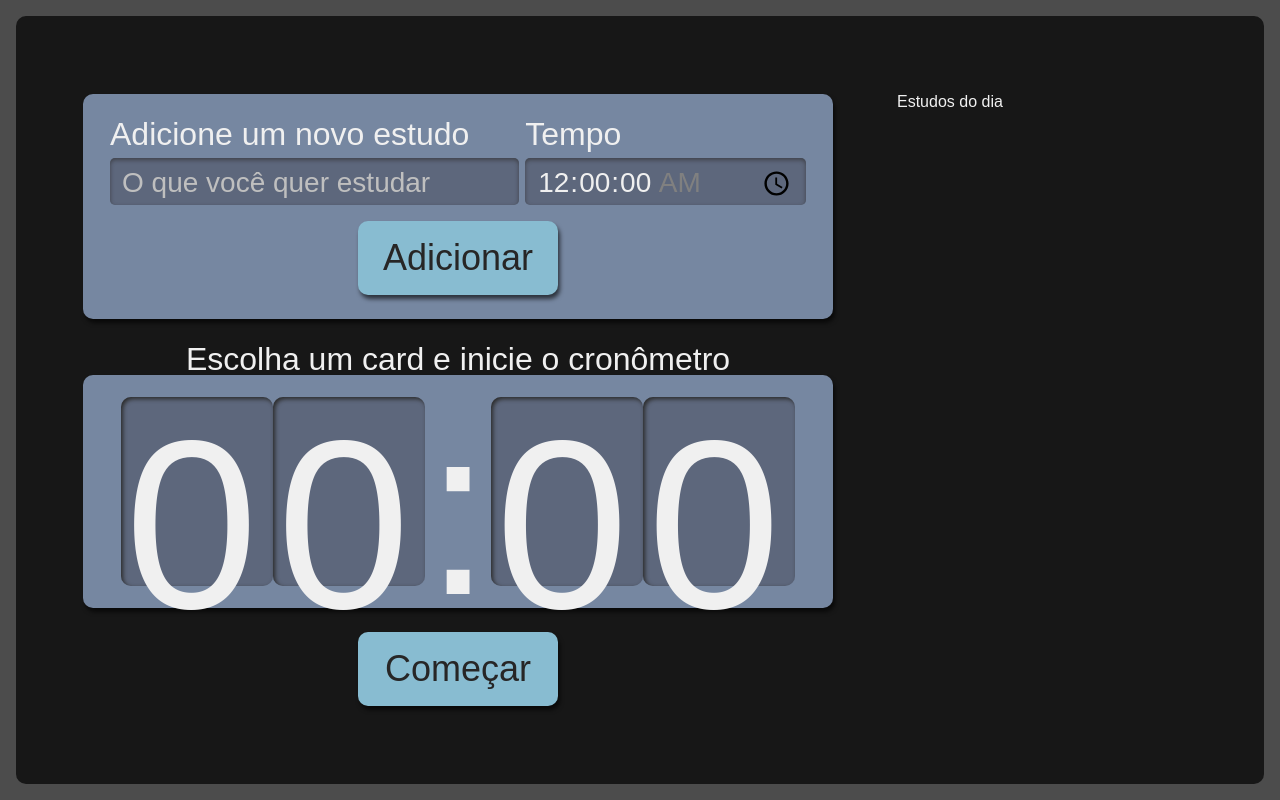
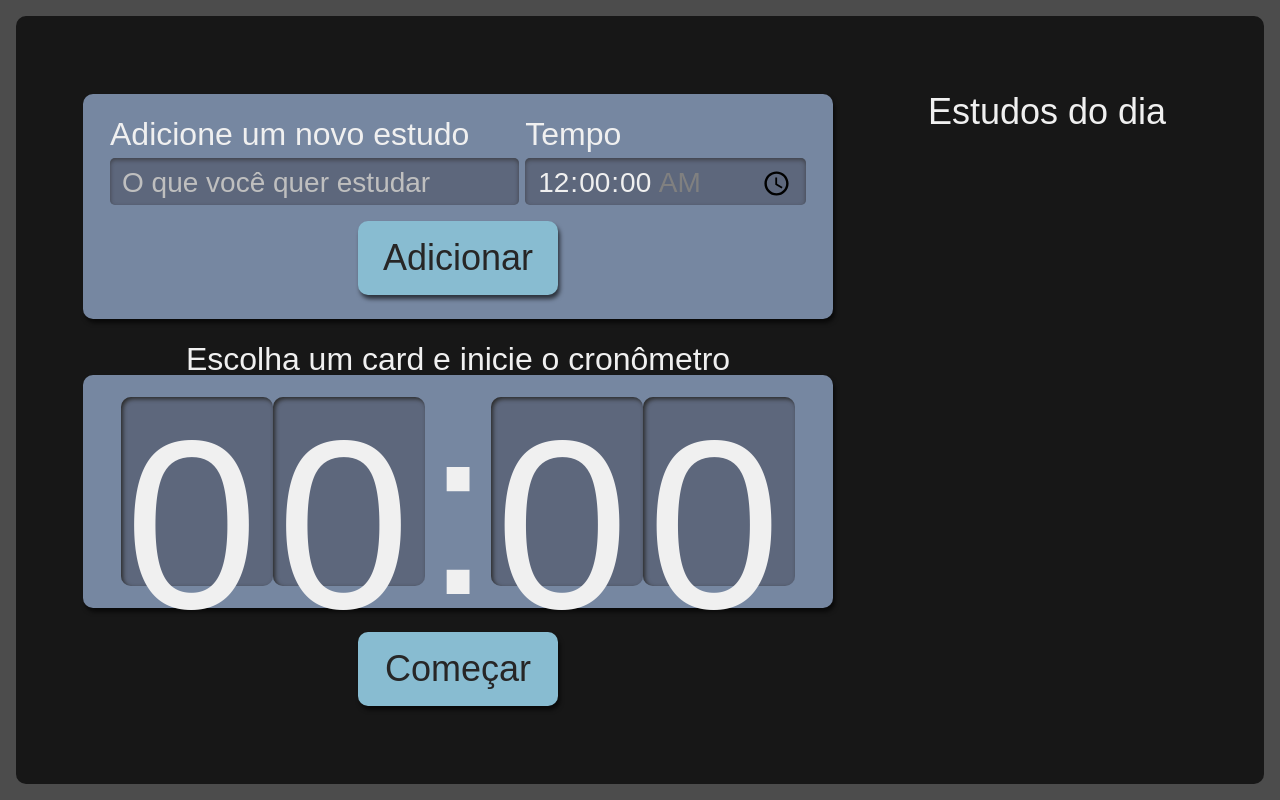
Before and after one commit to lmoraesdev/react-studies, a React (Create React App) app: page / in a window 1280 px wide. Built offline with nearby package versions, Linux system fonts and the light colour scheme.

Commit message:
refactor: padronizado o codigo

```diff
--- a/src/components/Botao/index.tsx
+++ b/src/components/Botao/index.tsx
@@ -6,11 +6,13 @@ interface Props {
 	onClick?: () => void;
 	children?: React.ReactNode;
 }
-
-export default function Botao({ onClick, type, children }: Props) {
+function Botao({ onClick, type, children }: Props) {
 	return (
 		<button onClick={onClick} type={type} className={style.botao}>
 			{children}
 		</button>
 	);
 }
+
+
+export default Botao;
--- a/src/components/Cronometro/Relogio/index.tsx
+++ b/src/components/Cronometro/Relogio/index.tsx
@@ -3,7 +3,7 @@ interface Props {
 	tempo: number | undefined;
 }
 
-export default function Relogio({ tempo = 0 }: Props) {
+function Relogio({ tempo = 0 }: Props) {
 	const minutos = Math.floor(tempo / 60);
 	const segundos = tempo % 60;
 	const [minutoDezena, minutoUnidade] = String(minutos).padStart(2, "0");
@@ -19,3 +19,5 @@ export default function Relogio({ tempo = 0 }: Props) {
 		</>
 	);
 }
+
+export default Relogio;
--- a/src/components/Cronometro/index.tsx
+++ b/src/components/Cronometro/index.tsx
@@ -10,7 +10,7 @@ interface Props {
 	finalizarTarefa: () => void;
 }
 
-export default function Cronometro({ selecionado }: Props) {
+function Cronometro({ selecionado }: Props) {
 	const [tempo, setTempo] = useState<number>();
 	useEffect(() => {
 		if (selecionado?.tempo) {
@@ -37,3 +37,5 @@ export default function Cronometro({ selecionado }: Props) {
 		</div>
 	);
 }
+
+export default Cronometro;
--- a/src/components/Formulario/index.tsx
+++ b/src/components/Formulario/index.tsx
@@ -8,7 +8,7 @@ interface Props {
 	setTarefas: React.Dispatch<React.SetStateAction<ITarefa[]>>;
 }
 
-export default function Formulario({ setTarefas }: Props) {
+function Formulario({ setTarefas }: Props) {
 	const [tarefa, setTarefa] = useState("");
 	const [tempo, setTempo] = useState("00:00");
 
@@ -53,3 +53,5 @@ export default function Formulario({ setTarefas }: Props) {
 		</form>
 	);
 }
+
+export default Formulario;
--- a/src/components/Lista/index.tsx
+++ b/src/components/Lista/index.tsx
@@ -9,7 +9,7 @@ interface Props {
 
 function Lista({ tarefas, selecionaTarefa }: Props) {
 	return (
-		<aside className={style.ListaTarefas}>
+		<aside className={style.listaTarefas}>
 			<h2> Estudos do dia </h2>
 			<ul>
 				{tarefas.map((item) => (
--- a/src/pages/App.tsx
+++ b/src/pages/App.tsx
@@ -21,8 +21,8 @@ function App() {
 	}
 
 	function finalizarTarefa() {
-		setSelecionado(undefined);
 		if (selecionado) {
+			setSelecionado(undefined);
 			setTarefas((tarefasAnteriores) =>
 				tarefasAnteriores.map((tarefa) => {
 					if (tarefa.id === selecionado.id) {
```
